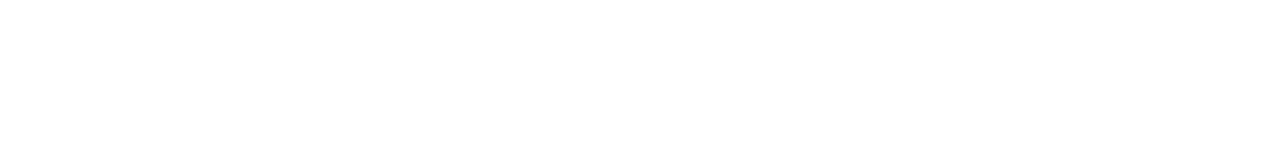
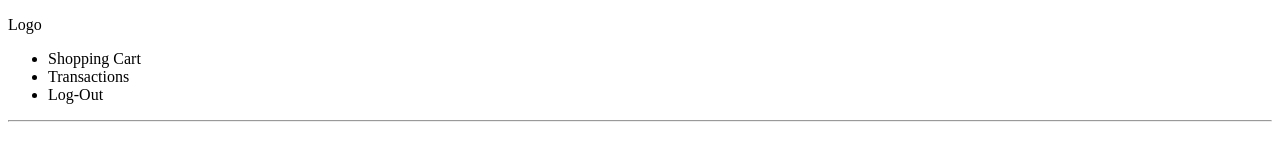
Before and after one commit to gilda-prv/BookStore, a plain HTML site: page index4.html in a window 1280 px wide. Drawn offline with Linux system fonts and the light colour scheme.

Commit message:
create header
create header

```diff
--- a/index4.html
+++ b/index4.html
@@ -6,5 +6,19 @@
     <meta name="viewport" content="width=device-width, initial-scale=1.0" />
     <title>Document</title>
   </head>
-  <body></body>
+  <body>
+    <header>
+      <p>Logo</p>
+
+      <nav>
+        <ul>
+          <li>Shopping Cart</li>
+          <li>Transactions</li>
+          <li>Log-Out</li>
+        </ul>
+      </nav>
+
+      <hr />
+    </header>
+  </body>
 </html>
```
